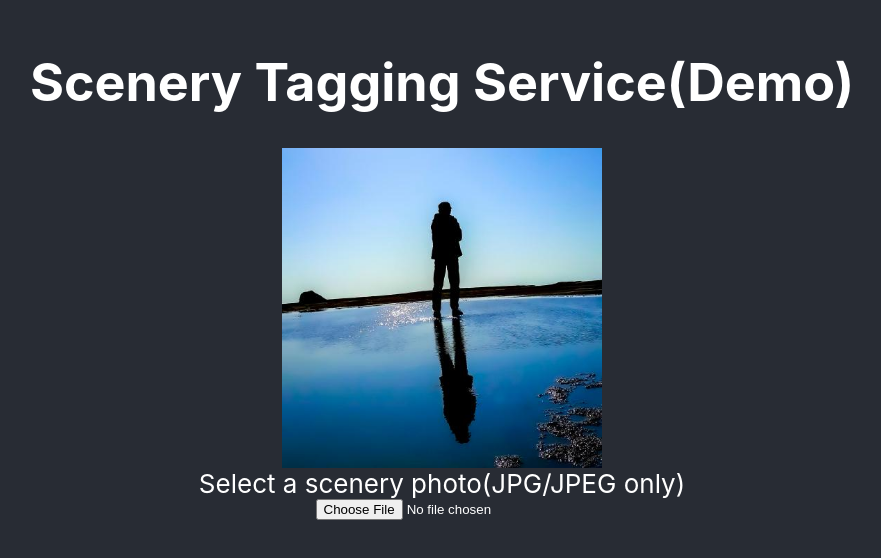
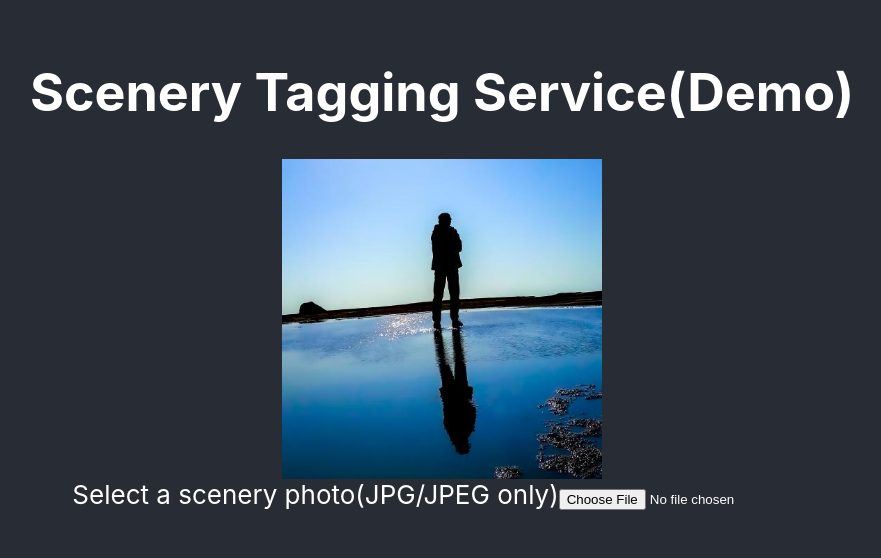
Before and after one commit to ryu-i-engineer/scenery-tagging-app, a React (Create React App) app: page / in a window 1280 px wide. Shown: the part 132-690 px from the top of the page, without its empty margins (198-1079 px from the left). Built offline with nearby package versions, Linux system fonts and the light colour scheme.

Commit message:
remove image tagging code from app

```diff
--- a/src/App.tsx
+++ b/src/App.tsx
@@ -1,51 +1,14 @@
-import React from "react";
 import "./App.css";
 import logo from "./assets/images/ryuina.jpg";
-
-async function SendImageAPI(url: string, imageFormData: FormData) {
-  if (url === undefined) {
-    console.log("[ERROR]Url is empty.");
-    return Response.error();
-  }
-
-  return await fetch(url, {
-    method: "POST",
-    body: imageFormData,
-  });
-}
+import ImageTagging from "./ImageTagging";
 
 const App = () => {
-  const onFileInputChange = (e: React.ChangeEvent<HTMLInputElement>) => {
-    if (e.target.files == null) {
-      return;
-    }
-
-    console.log(e.target.files);
-    if (e.target.files.length <= 0) {
-      return;
-    }
-
-    const formData = new FormData();
-    formData.append("file", e.target.files[0]);
-    const response = SendImageAPI("http://127.0.0.1:5000/api", formData)
-      .then((result) => {
-        console.log(result.status);
-        result.json().then((result) => {
-          console.log(result);
-        });
-      })
-      .catch((result) => {
-        console.log(result);
-      });
-  };
-
   return (
     <div className="App">
       <header className="App-header">
         <h1>Scenery Tagging Service(Demo)</h1>
         <img src={logo} className="App-logo" alt="logo" />
-        <label htmlFor="upload-image">Select a scenery photo(JPG/JPEG only)</label>
-        <input type="file" id="upload-image" accept=".jpg, .jepg" onChange={onFileInputChange} />
+        <ImageTagging />
       </header>
     </div>
   );
--- /dev/null
+++ b/src/ImageTagging.tsx
@@ -0,0 +1,50 @@
+import React from "react";
+
+const ImageTagging = () => {
+  const SendImageAPI = async (url: string, imageFormData: FormData) => {
+    if (url === undefined) {
+      console.log("[ERROR]Url is empty.");
+      return Response.error();
+    }
+
+    return await fetch(url, {
+      method: "POST",
+      body: imageFormData,
+    });
+  };
+
+  const onFileInputChange = (e: React.ChangeEvent<HTMLInputElement>) => {
+    if (e.target.files == null) {
+      return;
+    }
+
+    console.log(e.target.files);
+    if (e.target.files.length <= 0) {
+      return;
+    }
+
+    const formData = new FormData();
+    formData.append("file", e.target.files[0]);
+    const response = SendImageAPI("http://127.0.0.1:5000/api", formData)
+      .then((result) => {
+        console.log(result.status);
+        result.json().then((result) => {
+          console.log(result);
+        });
+      })
+      .catch((result) => {
+        console.log(result);
+      });
+  };
+
+  return (
+    <div className="ImageTagging">
+      <header className="ImageTagging-header">
+        <label htmlFor="upload-image">Select a scenery photo(JPG/JPEG only)</label>
+        <input type="file" id="upload-image" accept=".jpg, .jepg" onChange={onFileInputChange} />
+      </header>
+    </div>
+  );
+};
+
+export default ImageTagging;
```
